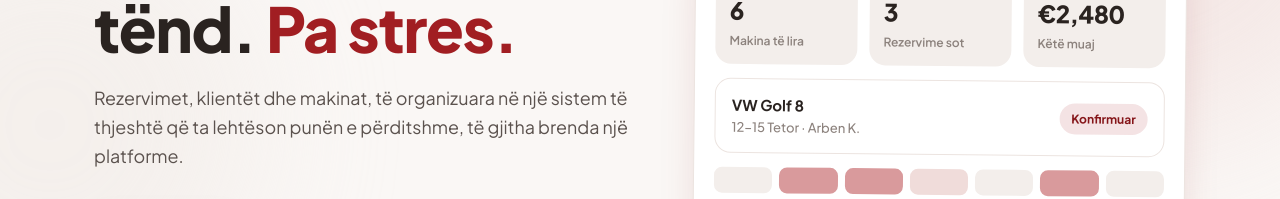
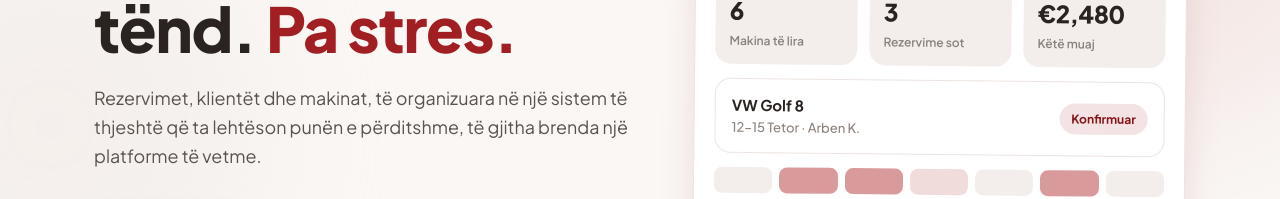
Before and after one commit to alttinkrasniqi/rental-saas, a Next.js app: page / in a window 1280 px wide. Shown: the part 279-478 px from the top of the page. Built offline with nearby package versions, Linux system fonts and the light colour scheme; no server answers.

Commit message:
Update landing.tsx

```diff
--- a/src/app/landing.tsx
+++ b/src/app/landing.tsx
@@ -166,7 +166,7 @@ const HTML = `
     <div class="reveal">
       <span class="eyebrow"><span class="dot"></span> Platforma për rent-a-car në Kosovë</span>
       <h1 style="margin-top:22px">Menaxho biznesin tënd. <span class="hl">Pa stres.</span></h1>
-      <p class="lead">Rezervimet, klientët dhe makinat, të organizuara në një sistem të thjeshtë që ta lehtëson punën e përditshme, të gjitha brenda një platforme.</p>
+      <p class="lead">Rezervimet, klientët dhe makinat, të organizuara në një sistem të thjeshtë që ta lehtëson punën e përditshme, të gjitha brenda një platforme të vetme.</p>
       <div class="hero-cta">
         <a class="btn btn-primary" href="/signup">Fillo falas <svg width="18" height="18" viewBox="0 0 24 24" fill="none"><path d="M5 12h14M13 6l6 6-6 6" stroke="currentColor" stroke-width="2" stroke-linecap="round" stroke-linejoin="round"/></svg></a>
         <a class="btn btn-ghost" href="#mr-how">Shiko si funksionon</a>
```
